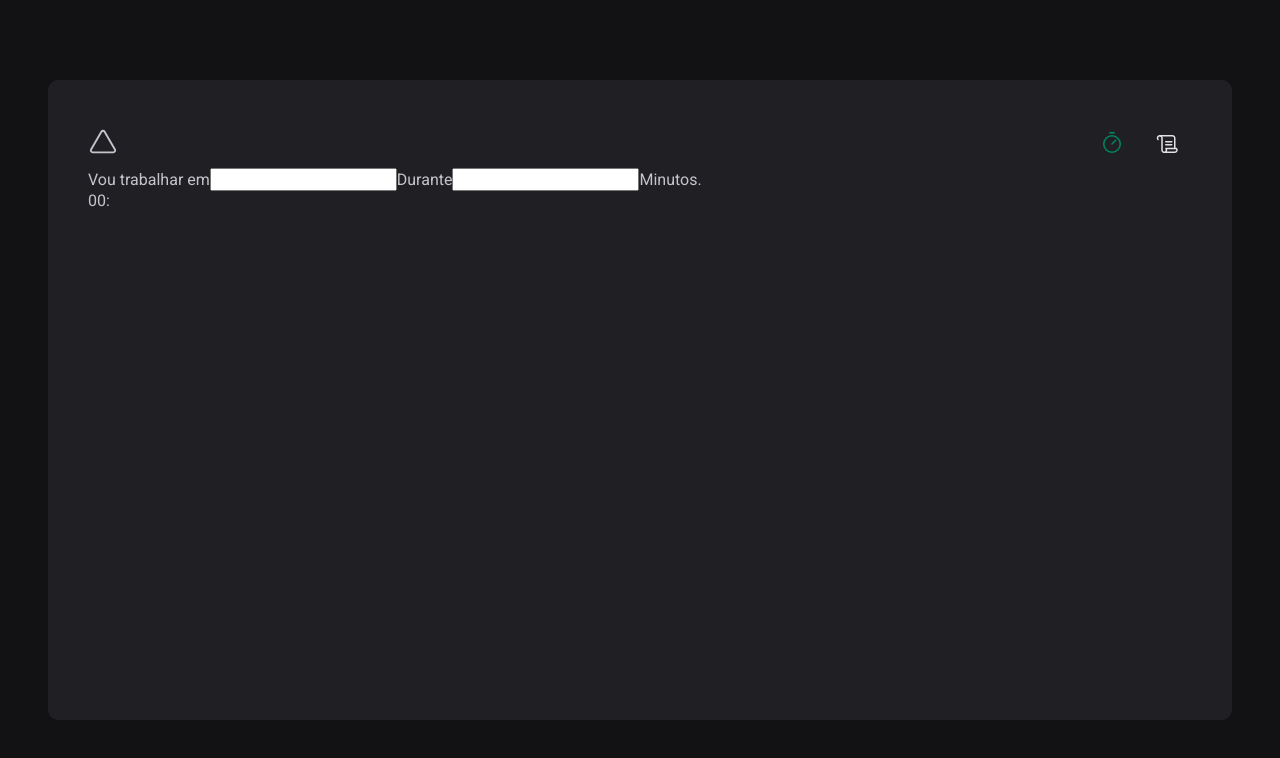
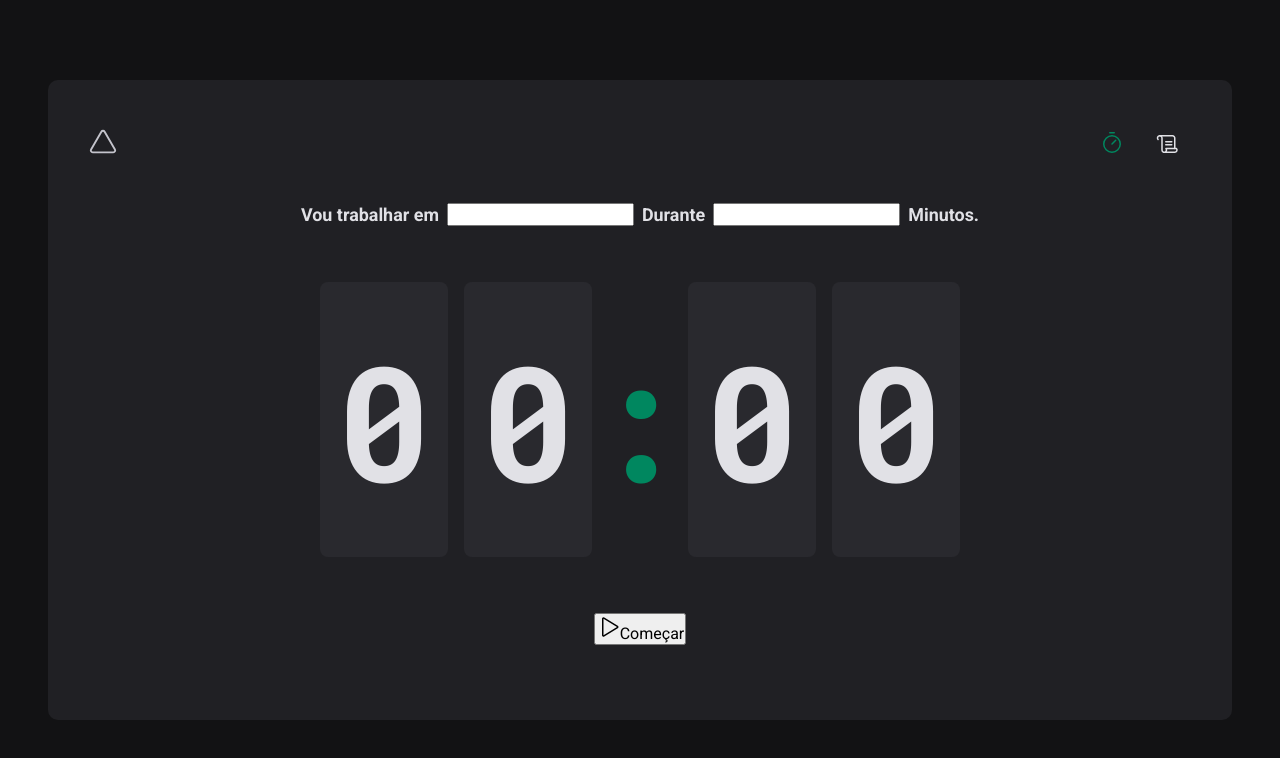
Before and after one commit to LeoMedeirosss/Project-Pomodoro, a React (Vite) app in the folder Project/Pomodoro/: page / in a window 1280 px wide. Shown: the top 758 px of the page. Built offline with nearby package versions, Linux system fonts and the light colour scheme.

Commit message:
home 2.0

```diff
--- a/Project/Pomodoro/src/pages/Home/index.tsx
+++ b/Project/Pomodoro/src/pages/Home/index.tsx
@@ -1,7 +1,12 @@
+import { Play } from "phosphor-react";
+
+import { CountdownContainer, FormContainer, HomeConteiner, Separator } from "./styles";
+
 export function Home() {
     return(
-        <div>
+        <HomeConteiner>
             <form action="">
+                <FormContainer>
                     <label htmlFor="taks">Vou trabalhar em</label>
                     <input id="taks" />
 
@@ -9,12 +14,20 @@ export function Home() {
                     <input type="number" id="minutosAmount"/>
 
                     <span>Minutos.</span>
-            </form>
-            <div>
+                </FormContainer>
+                <CountdownContainer>
                     <span>0</span>
                     <span>0</span>
-                <span>:</span>
-            </div>
-        </div>
+                    <Separator>:</Separator>
+                    <span>0</span>
+                    <span>0</span>
+                </CountdownContainer>
+
+                <button type="submit">
+                    <Play size={24} />
+                    Começar
+                </button>
+            </form>
+        </HomeConteiner>
     )
 }
--- a/Project/Pomodoro/src/pages/Home/styles.ts
+++ b/Project/Pomodoro/src/pages/Home/styles.ts
@@ -0,0 +1,57 @@
+import styled from "styled-components"
+
+export const HomeConteiner = styled.main`
+    flex:1;
+    display:flex;
+    align-items:center;
+    flex-direction:column;
+    justify-content:center;
+
+    form {
+        display:flex;
+        align-items:center;
+        flex-direction:column;
+        gap:3.5rem;
+    }
+
+`;
+
+export const FormContainer = styled.div`
+    width:100%;
+    display:flex;
+    align-items:center;
+    justify-content:center;
+    gap:0.5rem;
+    color: ${(props) => props.theme["gray-100"]};
+    font-size:1.12rem;
+    font-weight:bold;
+    flex-wrap:wrap;
+`;
+
+export const CountdownContainer = styled.div`
+    font-family: "Roboto Mono", monospace;
+    font-size: 10rem;
+    line-weigth: 8rem;
+    color: ${(props) => props.theme["gray-100"]};
+
+    display:flex;
+    gap:1rem;
+
+    span {
+        background: ${(props) => props.theme["gray-700"]};
+        padding: 2rem 1rem;
+        border-radius: 8px;
+    }
+
+`;
+
+export const Separator = styled.div`
+    padding:2rem 0;
+    color: ${(props) => props.theme["green-500"]};
+
+    width:4rem;
+    overflow:hidden;
+
+    display:flex;
+    justify-content:center;
+`;
--- a/Project/Pomodoro/src/styles/themes/global.ts
+++ b/Project/Pomodoro/src/styles/themes/global.ts
@@ -9,12 +9,13 @@ export const GlobalStyle = createGlobalStyle`
 
     :focus {
         outline:0;
-        box-shadow:0 0 0 2px ${props => props.theme["green-500"]}
+        box-shadow:0 0 0 2px ${props => props.theme["green-500"]};
     }
 
     body {
     background: ${props => props.theme['gray-900']};
     color: ${props => props.theme["gray-300"]};
+    -webkit-font-smoothing: antialiased;
     }
 
     body, input, textarea, button {
```
Lines whose indentation alone changed are shown as unchanged.
